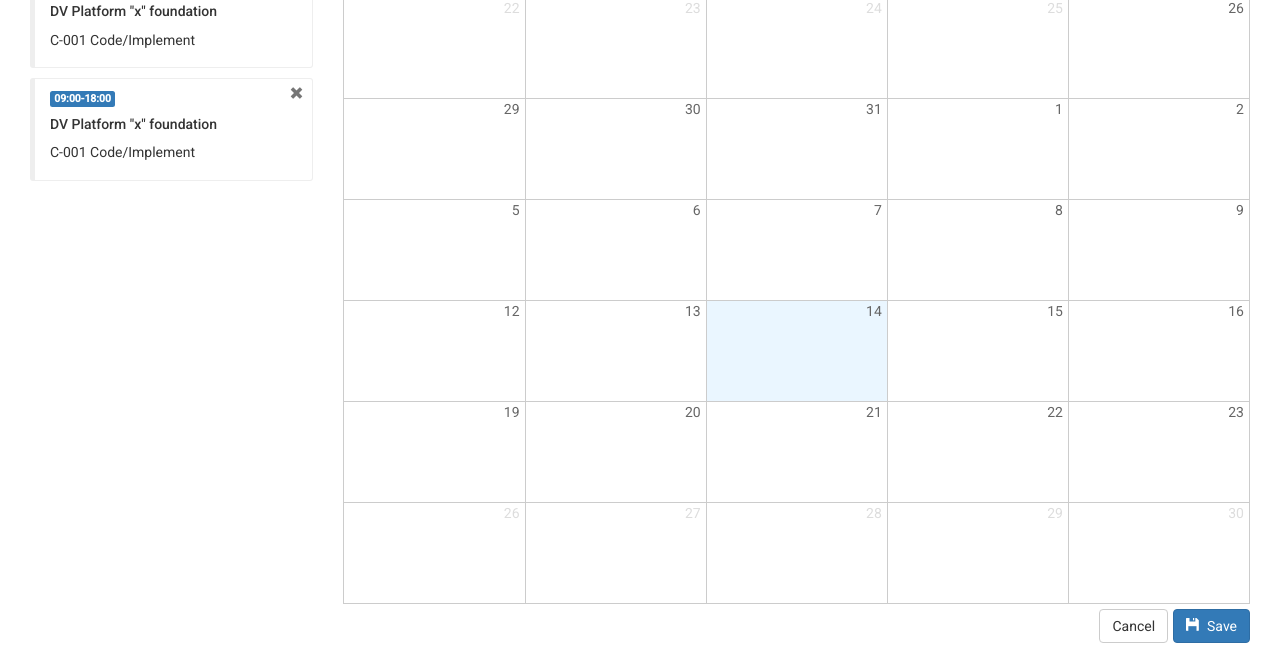
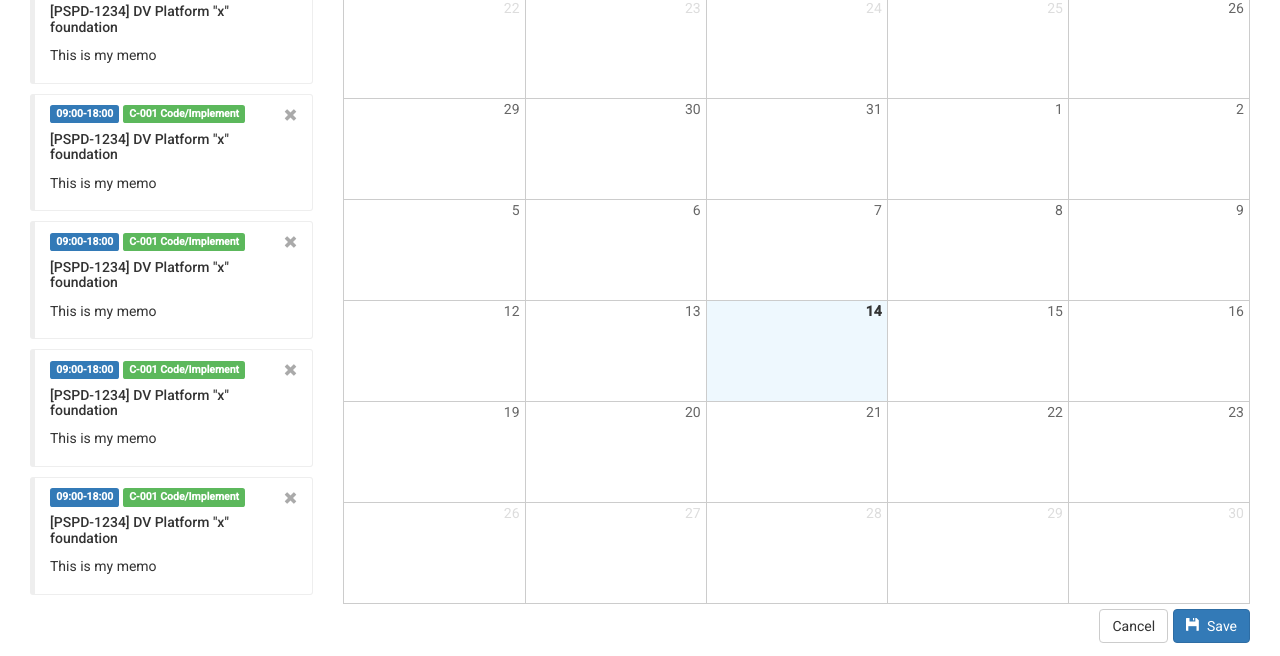
Before and after one commit to HelloCore/MPMDemo, a React app in the folder mpm/: page / in a window 1280 px wide. Shown: the part 144-800 px from the top of the page. Built offline with nearby package versions, Linux system fonts and the light colour scheme.

Commit message:
Design Template

```diff
--- a/mpm/src/components/CalendarView/CalendarViewCell.css
+++ b/mpm/src/components/CalendarView/CalendarViewCell.css
@@ -2,19 +2,24 @@
   display: flex;
   flex: 1 0 0;
   flex-direction: column;
+  min-height: 100px;
 }
 
 .mpm-calendar-cell__title {
-  min-height: 100px;
   text-align: right;
   padding-right: 5px;
   color: #666;
 }
 
 .mpm-calendar-cell__container-today {
-  background-color: #eaf6ff;
+  background-color: #EEF8FE;
 }
 
 .mpm-calendar-cell__container-other-month > .mpm-calendar-cell__title {
   color: #ddd;
 }
+
+.mpm-calendar-cell__title.mpm-calendar-cell__title-today {
+  color: #333;
+  font-weight: bold;
+}
--- a/mpm/src/components/CalendarView/CalendarViewCell.js
+++ b/mpm/src/components/CalendarView/CalendarViewCell.js
@@ -8,6 +8,19 @@ export type CalcendarViewCellProps = {
 };
 
 class CalendarViewCell extends Component<void, CalcendarViewCellProps, void> {
+  renderDay(date: CalendarDay) {
+    return (
+      <span
+        className={
+          'mpm-calendar-cell__title ' +
+          (date.isToday ? 'mpm-calendar-cell__title-today' : '')
+        }
+      >
+        {date.dayMoment.date()}
+      </span>
+    );
+  }
+
   render() {
     const { date } = this.props;
 
@@ -20,9 +33,7 @@ class CalendarViewCell extends Component<void, CalcendarViewCellProps, void> {
       <div
         className={`mpm-calendar-cell__container ${todayClass} ${otherMonthClass}`}
       >
-        <span className="mpm-calendar-cell__title">
-          {date.dayMoment.date()}
-        </span>
+        {this.renderDay(date)}
         {!date.isOtherMonth &&
           <div className="mpm-calendar-cell__event-container" />}
       </div>
--- a/mpm/src/components/TemplateView/TemplateCell.css
+++ b/mpm/src/components/TemplateView/TemplateCell.css
@@ -5,6 +5,7 @@
   border-left-width: 5px;
   border-radius: 3px;
   position: relative;
+  cursor: grab;
 }
 
 .template-cell__time-badge {
@@ -20,10 +21,11 @@
   border-radius: 0.25rem;
   background-color: #337AB7;
 }
+
 .template-cell__delete-btn {
   position: absolute;
-  top: 0px;
-  right: 0px;
+  top: 6px;
+  right: 6px;
   z-index: 10;
   display: block;
   padding: 5px 8px;
@@ -35,3 +37,10 @@
   /*border: 1px solid #e1e1e8;*/
   border-radius: 0 4px 0 4px;
 }
+
+.template-cell__icon-close {
+  color: #AAA;
+}
+.template-cell__icon-close:hover {
+  color: #666;
+}
--- a/mpm/src/components/TemplateView/TemplateCell.js
+++ b/mpm/src/components/TemplateView/TemplateCell.js
@@ -12,12 +12,16 @@ class TemplateCell extends Component<void, TemplateCellProps, void> {
   render() {
     return (
       <div className="template-cell__container">
-        <span className="template-cell__delete-btn">
-          <span className="glyphicon glyphicon-remove" aria-hidden="true" />
+        <span className="template-cell__delete-btn template-cell__icon-close">
+          <span className="glyphicon glyphicon-remove " aria-hidden="true" />
         </span>
-        <span className="template-cell__time-badge">09:00-18:00</span>
-        <h5>DV Platform "x" foundation </h5>
-        <p>C-001 Code/Implement</p>
+        <span className="label label-primary">09:00-18:00</span>
+        {' '}
+        <span className="label label-success">
+          C-001 Code/Implement
+        </span>
+        <h5>[PSPD-1234] DV Platform "x" foundation </h5>
+        <p>This is my memo</p>
       </div>
     );
   }
--- a/mpm/src/components/TemplateView/TemplateView.js
+++ b/mpm/src/components/TemplateView/TemplateView.js
@@ -16,8 +16,11 @@ class TemplateView extends Component<void, TemplateProps, void> {
       <div className="template-view__container-view">
         <h4>Templates</h4>
         <div className="template-view__cell-container">
-          <TemplateCell />
-          <TemplateCell />
+          <TemplateCell className="label-warning" />
+          <TemplateCell className="label-warning" />
+          <TemplateCell className="label-warning" />
+          <TemplateCell className="label-warning" />
+          <TemplateCell className="label-warning" />
         </div>
       </div>
     );
```
